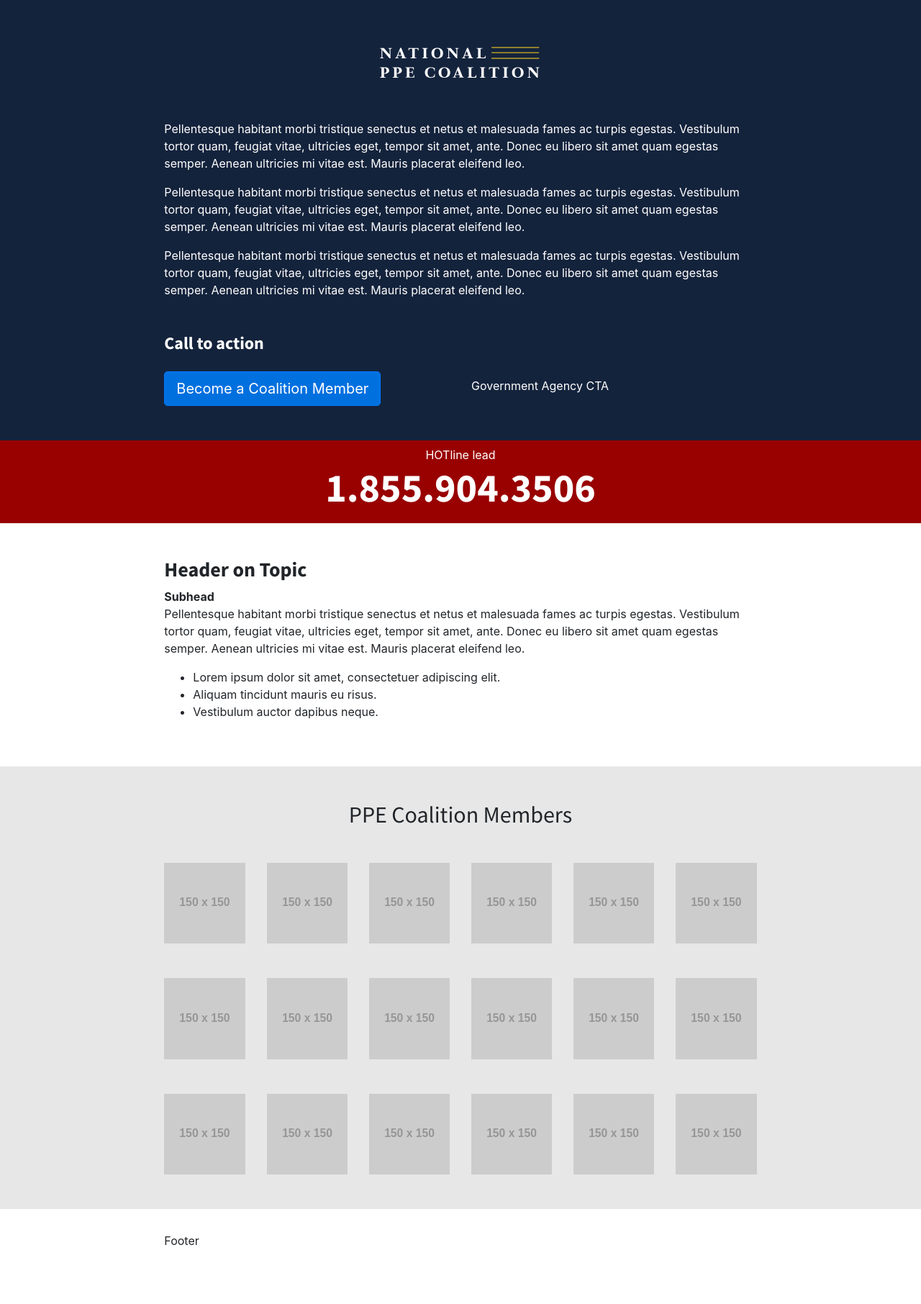
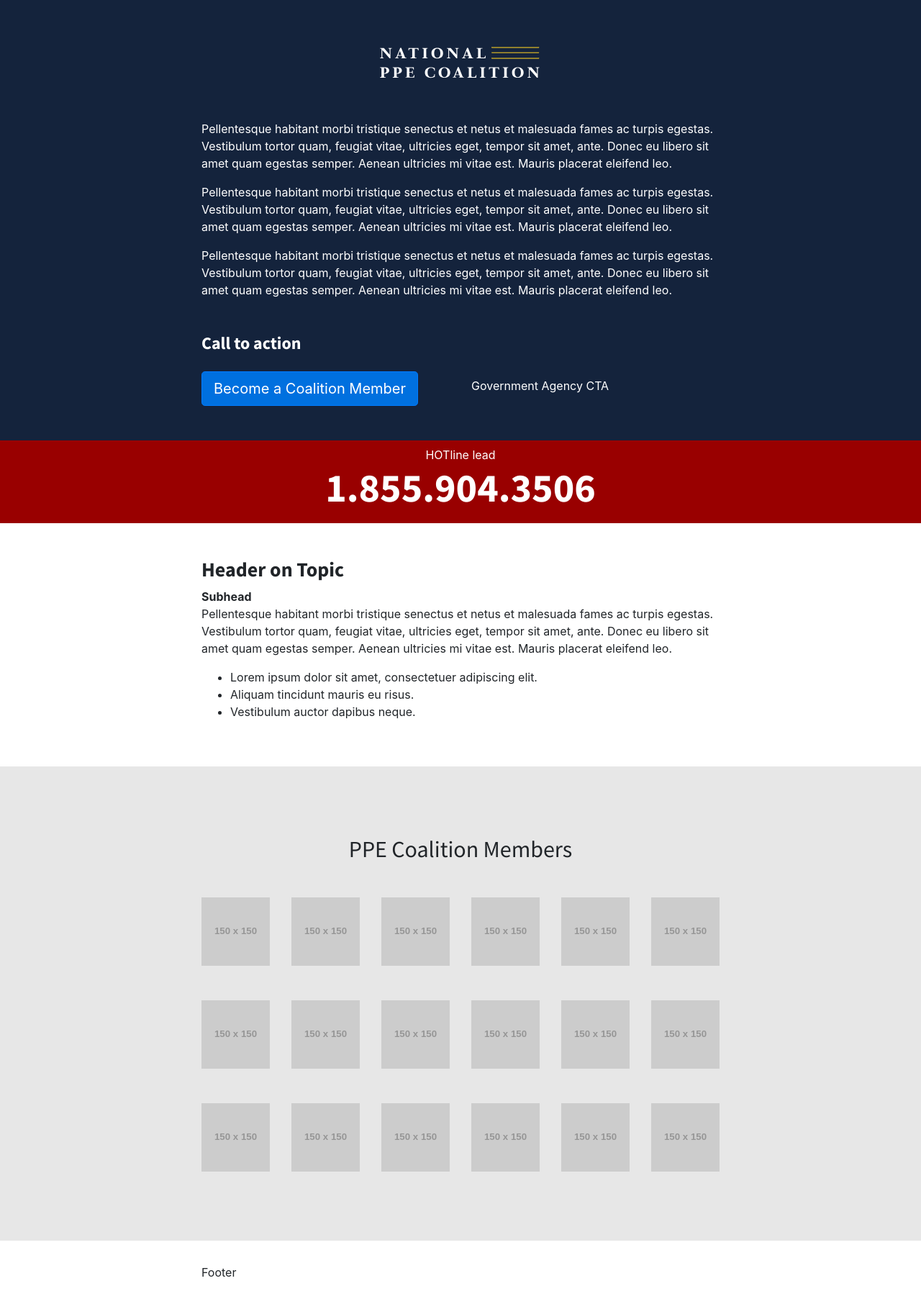
Before and after one commit to jdecaron/c19coalition, a Jekyll site: the page built from pages/index.html, in a window 1280 px wide. Shown: the whole page at 72% size. Built offline with Jekyll 4.4.1, drawn with Linux system fonts in a browser that asks for light colours; before the commit the page ends 1768 px from its top, so only the background shows below that.

Commit message:
Update Column Sizing

```diff
--- a/_layouts/default.html
+++ b/_layouts/default.html
@@ -23,13 +23,16 @@
   </head>
 
   <body>
-    <main id="content" role="main" class="container-fluid">
+    <main id="content" role="main">
       {{ content }}
     </main>
-    <footer class="container-fluid site-footer">
-      <div class="row justify-content-center">
-        <div class="col-md-8">
-          Footer
+
+    <footer class=" site-footer">
+      <div class="container">
+        <div class="row justify-content-center">
+          <div class="col-12">
+            Footer
+          </div>
         </div>
       </div>
     </footer>
--- a/assets/style.scss
+++ b/assets/style.scss
@@ -54,6 +54,13 @@ h3 {
   font-weight: bold;
 }
 
+footer,
+section {
+  .col-12 {
+    max-width: 750px;
+  }
+}
+
 .section-intro {
   h2 {
     font-size: 1.5rem;
--- a/pages/index.html
+++ b/pages/index.html
@@ -3,8 +3,10 @@ layout: default
 permalink: /
 ---
 
-<section class="row bg-navy justify-content-center section-intro">
-  <div class="col-md-8 text-white my-5">
+<section class="bg-navy section-intro">
+  <div class="container">
+    <div class="row justify-content-center">
+      <div class="col-12 text-white my-5">
         <h1 class="text-center mb-5 mt-2 font-weight-bold site-logo">
           <img src="assets/images/ppe-logo.svg" alt="{{ site.title }}">
         </h1>
@@ -34,18 +36,28 @@ permalink: /
           </div>
         </div>
       </div>
+    </div>
+  </div>
 </section>
-<section class="row bg-red justify-content-center">
-  <div class="col-md-8 text-center py-2 text-white">
+
+<section class="bg-red">
+  <div class="container">
+    <div class="row justify-content-center">
+      <div class="col-12 text-center py-2 text-white">
         HOTline lead
         <h2 class="hotline-number">
           <a href="tel:+1-855-904-3506">1.855.904.3506</a>
         </h2>
       </div>
+    </div>
+  </div>
 </section>
 
-<section class="row justify-content-center">
-  <div class="col-md-8 my-5">
+<section>
+  <div class="container">
+    <div class="row justify-content-center">
+      <div class="col-12 my-5">
+
         <h3>Header on Topic</h3>
         <strong>Subhead</strong>
 
@@ -60,10 +72,14 @@ permalink: /
           <li>Vestibulum auctor dapibus neque.</li>
         </ul>
       </div>
+    </div>
+  </div>
 </section>
 
-<section class="row justify-content-center bg-gray">
-  <div class="col-md-8">
+<section class="bg-gray">
+  <div class="container">
+    <div class="row justify-content-center">
+      <div class="col-12 my-5">
         <h2 class="text-center my-5">PPE Coalition Members</h2>
 
         <div class="row">
@@ -75,4 +91,6 @@ permalink: /
           {% endfor %}
         </div>
       </div>
+    </div>
+  </div>
 </section>
```
Lines whose indentation alone changed are shown as unchanged.
